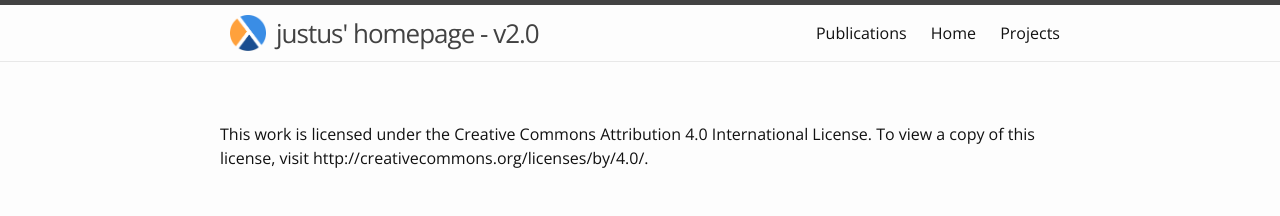
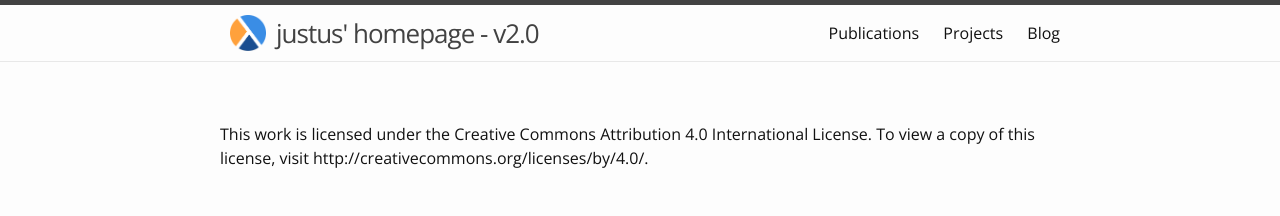
Before and after one commit to JustusAdam/justusadam.github.io, a Jekyll site: the page built from LICENSE.md, in a window 1280 px wide. Shown: the top 216 px of the page. Built offline with Jekyll 4.4.1, drawn with Linux system fonts in a browser that asks for light colours; our own code applies the rules of GitHub Pages for plain Markdown files.

Commit message:
Readded blog link, removed link to home from pages

```diff
--- a/_includes/header.html
+++ b/_includes/header.html
@@ -13,6 +13,8 @@
           <a class="page-link" href="{{ page.url | prepend: site.baseurl }}">{{ page.title }}</a>
           {% endif %}
         {% endfor %}
+
+          <a class="page-link" href="/blog/">Blog</a>
       </div>
     </nav>
 
```
Also changed, not shown: index.md (+0 -1 lines).
